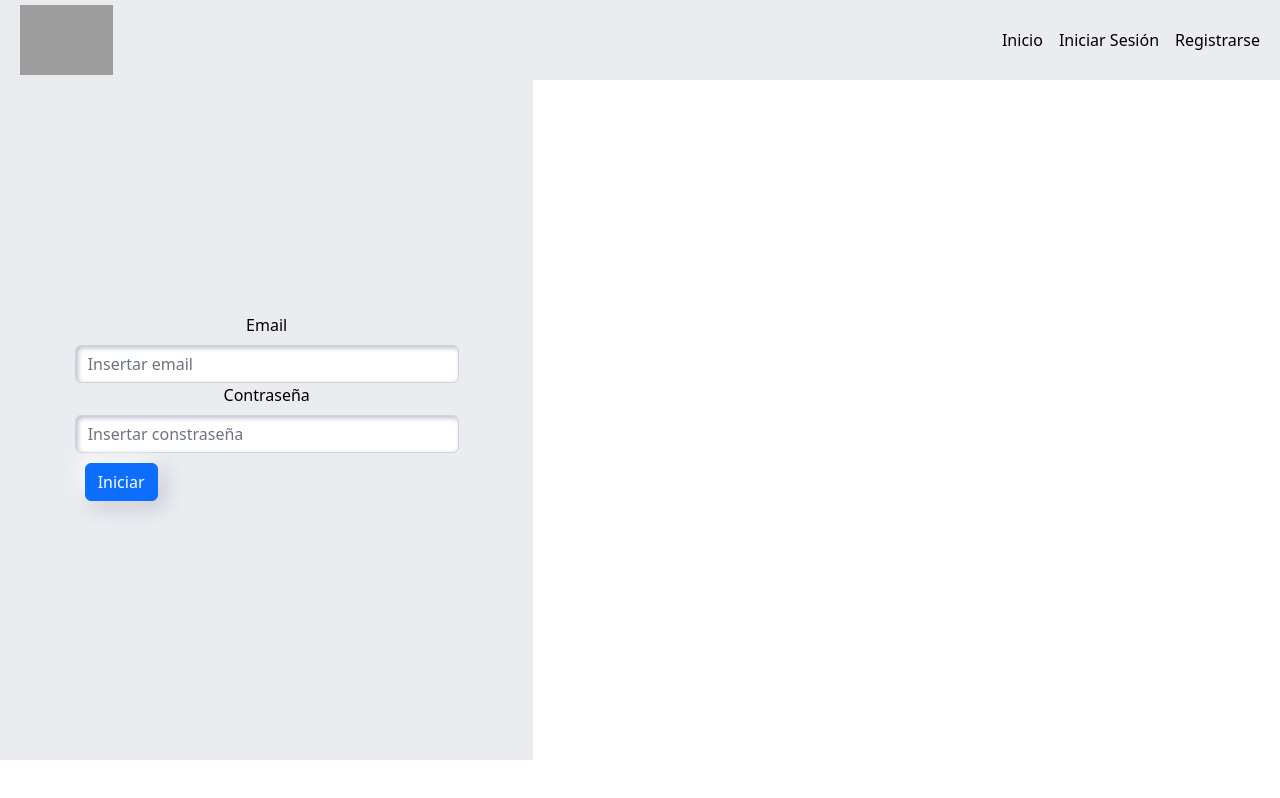
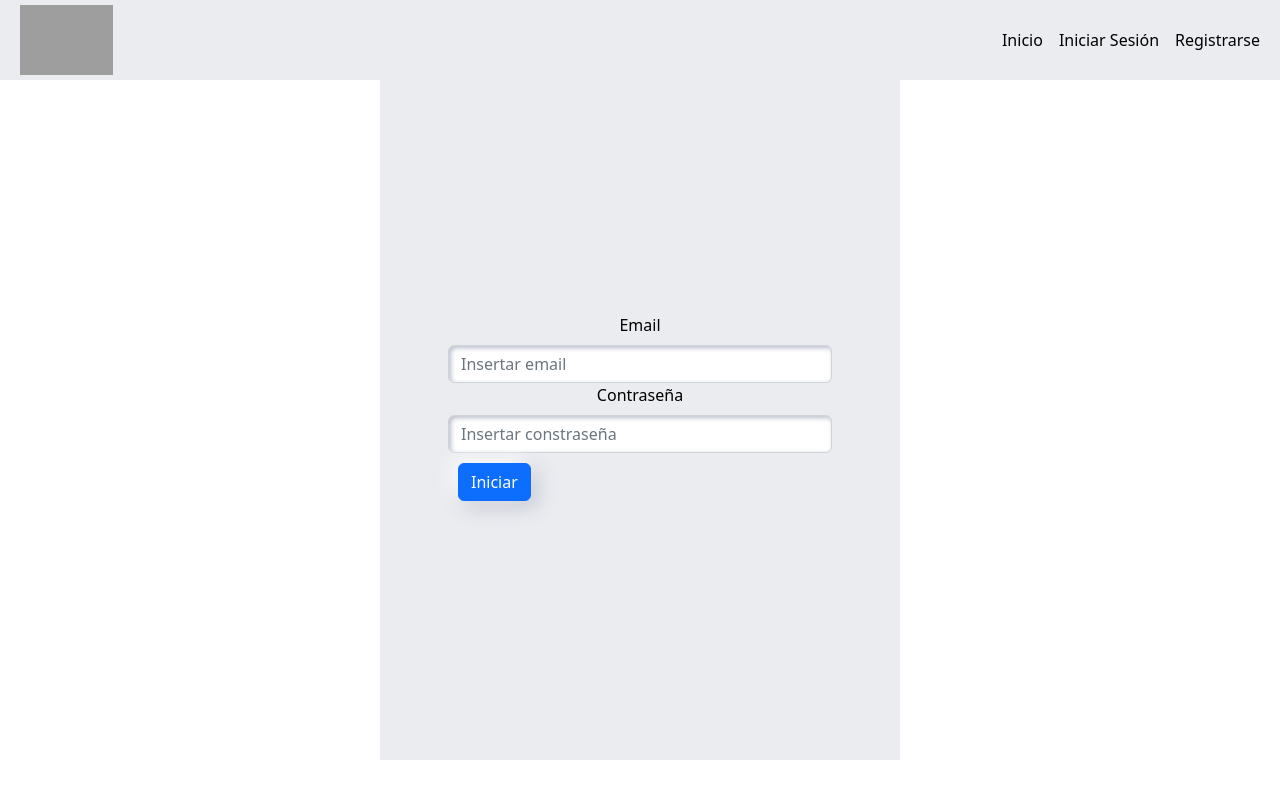
Before and after one commit to JuanGenovard/Front-Movile-Store, a React (Create React App) app: page /login in a window 1280 px wide. Built offline with nearby package versions, Linux system fonts and the light colour scheme; grey boxes are pictures that could not be loaded.

Commit message:
arregnaldo scroll

```diff
--- a/src/Components/Login/Login.jsx
+++ b/src/Components/Login/Login.jsx
@@ -68,7 +68,7 @@ const Login = () => {
     }
 
     return (
-        <div className="contform container-fluid m-0">
+        <div className="contform">
             <Form className="containerform">
                 <Form.Group controlId='email'>
                     <Form.Label className="words">Email</Form.Label>
--- a/src/Components/Login/Login.scss
+++ b/src/Components/Login/Login.scss
@@ -5,7 +5,7 @@ $color-shadow: #BABECC;
 $color-white: #FFF;
 
 .contform{
-        background-color:$color-bg;
+    background-color:$color-bg;
     display: flex;
     justify-content: center;
     align-items: center;
--- a/src/Components/Register/Register.scss
+++ b/src/Components/Register/Register.scss
@@ -10,7 +10,6 @@ $color-white: #FFF;
     justify-content: center;
     align-items: center;
     height: 85vh;
-    // width: 100vw;
 }
 .Principal1{
     background-color:$color-bg;
--- a/src/Containers/LoginContainer/LoginContainer.jsx
+++ b/src/Containers/LoginContainer/LoginContainer.jsx
@@ -4,8 +4,8 @@ import './LoginContainer.scss'
 
 const LoginContainer = () =>{
     return (
-        <Row className='m-0 p-0'>
-            <Col xs={10} sm={8} md={6} lg={5} className='m-0 p-0'>
+        <Row className='containerLogin'>
+            <Col xs={10} sm={8} md={6} lg={5}>
             <Login />
             </Col>
         </Row>
--- a/src/Containers/LoginContainer/LoginContainer.scss
+++ b/src/Containers/LoginContainer/LoginContainer.scss
@@ -1,3 +1,5 @@
-// .ContainerLogin{
-//     background-size: cover;
-// }
+.containerLogin {
+    display: flex;
+    justify-content: center;
+    align-items: center;
+}
```
